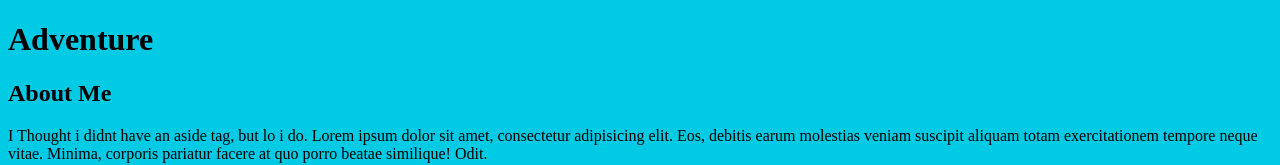
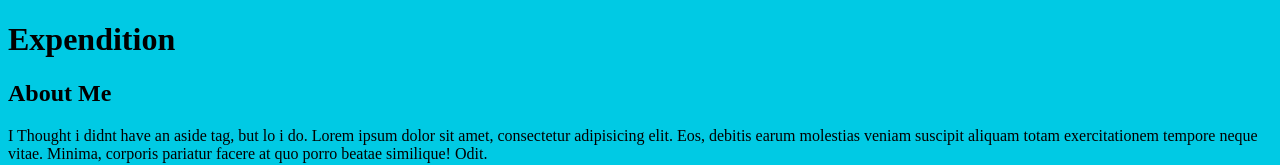
Before and after one commit to sh0la/test2, a plain HTML site: page index.html in a window 1280 px wide. Shown: the top 165 px of the page. Drawn offline with Linux system fonts and the light colour scheme.

Commit message:
Expendition is the new

```diff
--- a/index.html
+++ b/index.html
@@ -10,7 +10,7 @@
 <body>
 
     <header>
-        <h1>Adventure</h1>
+        <h1>Expendition</h1>
     </header>
 
     <div class="container">
```
